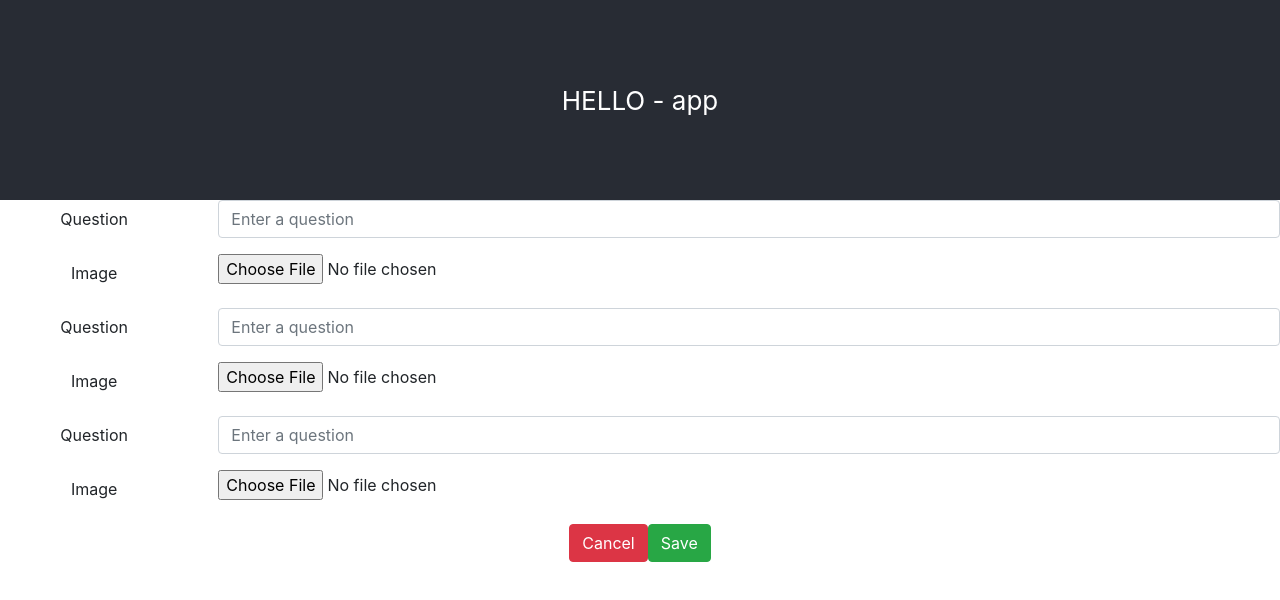
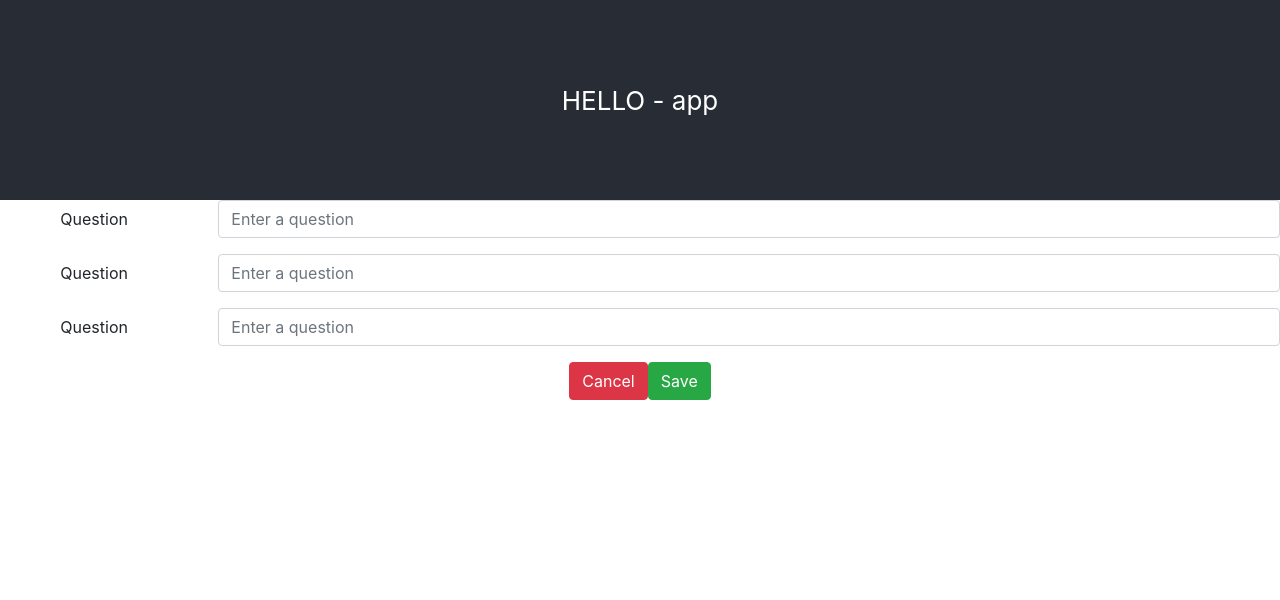
Before and after one commit to felixcs1/hackday2018, a React (Create React App) app in the folder hackday/: page /staff in a window 1280 px wide. Shown: the top 600 px of the page. Built offline with nearby package versions, Linux system fonts and the light colour scheme.

Commit message:
Writing to Json db from user input

```diff
--- a/hackday/db.json
+++ b/hackday/db.json
@@ -217,18 +217,27 @@
   "questions": [
     {
       "id": 1,
-      "question-text": "jkashdkjas",
-      "answers": ["yes","no"]
+      "question-text": "meh",
+      "answers": [
+        "yes",
+        "no"
+      ]
     },
     {
       "id": 2,
-      "question-text": "jkashdkjas",
-      "answers": ["yes","no"]
+      "question-text": "",
+      "answers": [
+        "yes",
+        "no"
+      ]
     },
     {
       "id": 3,
-      "question-text": "jkashdkjas",
-      "answers": ["yes","no"]
+      "question-text": "",
+      "answers": [
+        "yes",
+        "no"
+      ]
     }
   ]
 }
--- a/hackday/src/components/staff/question-container.js
+++ b/hackday/src/components/staff/question-container.js
@@ -14,10 +14,11 @@ export default class QuestionContainer extends React.Component {
     render() {
         return (
             <div>
-                <QuestionForm></QuestionForm>
-                <QuestionForm></QuestionForm>
-                <QuestionForm></QuestionForm>
-
+                <div className={"questions-container"}>
+                    <QuestionForm id={1}></QuestionForm>
+                    <QuestionForm id={2}></QuestionForm>
+                    <QuestionForm id={3}></QuestionForm>
+                </div>
                 <Button color="danger">Cancel</Button>
                 <Button color="success" onClick={this.saveData}>Save</Button>
             </div>
@@ -25,13 +26,20 @@ export default class QuestionContainer extends React.Component {
     }
 
     saveData() {
-        fetch("http://localhost:3000/questions/")
-            .then(function(response) {
-                return response.json();
+        document.querySelectorAll(".question-text")
+            .forEach((question, i) => {
+            console.log('Question', i+1, ': ', question.value);
+            fetch(`http://localhost:3000/questions/${i+1}`, {
+                method: 'PUT',
+                headers: {
+                    "Content-Type": "application/json"
+                },
+                body: JSON.stringify({"id": `${i+1}`, "question-text": `${question.value}`, "answers": ["yes","no"]})
             })
-            .then(function(myJson) {
-                console.log(JSON.stringify(myJson));
-            });
+                .then(response => response.json())
+                .catch(error => console.error('Error:', error))
+                .then(response => console.log('Success:', JSON.stringify(response)));
+        });
     }
 
     toggle() {
--- a/hackday/src/components/staff/question-form.js
+++ b/hackday/src/components/staff/question-form.js
@@ -11,18 +11,18 @@ export default class QuestionForm extends React.Component {
         return (
             <div>
                 <Form>
-                    <FormGroup row>
+                    <FormGroup id={`question-${this.props.id}`} row>
                         <Label for="exampleEmail" sm={2}>Question</Label>
                         <Col sm={10}>
-                            <Input type="text" name="text" id="exampleEmail" placeholder="Enter a question" sm={12}/>
+                            <Input type="text" name="text" className="question-text" placeholder="Enter a question" sm={12}/>
                         </Col>
                     </FormGroup>
-                    <FormGroup row>
-                        <Label for="exampleEmail" sm={2}>Image</Label>
-                        <Col sm={10}>
-                            <Input type="file" name="file" id="exampleFile" sm={12} />
-                        </Col>
-                    </FormGroup>
+                    {/*<FormGroup row>*/}
+                        {/*<Label for="exampleEmail" sm={2}>Image</Label>*/}
+                        {/*<Col sm={10}>*/}
+                            {/*<Input type="file" name="file" id="exampleFile" sm={12} />*/}
+                        {/*</Col>*/}
+                    {/*</FormGroup>*/}
                 </Form>
             </div>
         );
```
